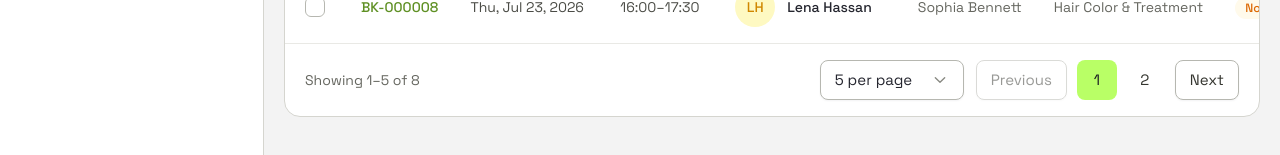
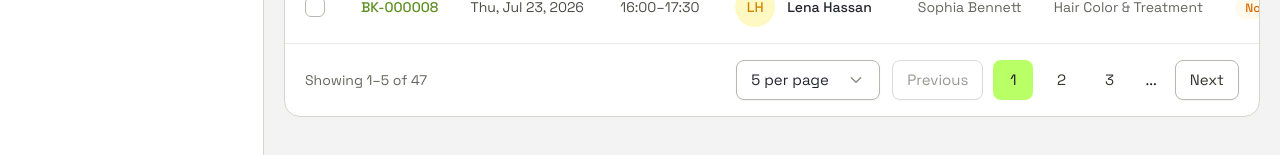
Before and after one commit to ROSHAIL3/seniorproject, a Next.js app: page /appointments in a window 1280 px wide. Shown: the part 609-764 px from the top of the page. Built offline with nearby package versions, Linux system fonts and the light colour scheme.

Commit message:
mock data

```diff
--- a/src/data/mock/appointments.ts
+++ b/src/data/mock/appointments.ts
@@ -1,4 +1,166 @@
 import type { ActivityItem, Appointment } from "@/types/appointments";
+
+const july24Customers = [
+  {
+    id: "customer-1",
+    name: "Roshail Ahmed",
+    phone: "+973 3876 4976",
+    email: "tfroshail@gmail.com",
+  },
+  {
+    id: "customer-2",
+    name: "Lena Hassan",
+    phone: "+973 3601 8842",
+    email: "lena.hassan@example.com",
+  },
+  {
+    id: "customer-3",
+    name: "Mariam Ali",
+    phone: "+973 3994 1280",
+    email: "mariam.ali@example.com",
+  },
+  {
+    id: "customer-4",
+    name: "Noor Salman",
+    phone: "+973 3362 7701",
+    email: "noor.salman@example.com",
+  },
+];
+
+const july24Statuses: Appointment["status"][] = [
+  "Booked",
+  "Confirmed",
+  "Completed",
+  "Booked",
+  "Confirmed",
+];
+
+const addMinutes = (time: string, minutesToAdd: number) => {
+  const [hours, minutes] = time.split(":").map(Number);
+  const totalMinutes = hours * 60 + minutes + minutesToAdd;
+  return `${String(Math.floor(totalMinutes / 60)).padStart(2, "0")}:${String(
+    totalMinutes % 60,
+  ).padStart(2, "0")}`;
+};
+
+const july24StaffBookings = [
+  {
+    staffId: "staff-sophia",
+    staffName: "Sophia Bennett",
+    branchId: "branch-manama",
+    serviceId: "service-haircut",
+    serviceName: "Women's Haircut",
+    priceBhd: 18,
+    durationMinutes: 45,
+    startTimes: [
+      "08:00",
+      "08:45",
+      "09:30",
+      "10:15",
+      "11:00",
+      "11:45",
+      "12:30",
+      "13:15",
+      "14:00",
+      "14:45",
+    ],
+  },
+  {
+    staffId: "staff-james",
+    staffName: "James Carter",
+    branchId: "branch-manama",
+    serviceId: "service-massage",
+    serviceName: "Deep Tissue Massage",
+    priceBhd: 30,
+    durationMinutes: 60,
+    startTimes: [
+      "08:00",
+      "09:00",
+      "10:00",
+      "11:00",
+      "12:00",
+      "13:00",
+      "14:00",
+      "15:00",
+      "16:00",
+      "17:00",
+    ],
+  },
+  {
+    staffId: "staff-mia",
+    staffName: "Mia Collins",
+    branchId: "branch-seef",
+    serviceId: "service-manicure",
+    serviceName: "Classic Manicure",
+    priceBhd: 15,
+    durationMinutes: 45,
+    startTimes: [
+      "08:00",
+      "08:45",
+      "09:30",
+      "10:15",
+      "11:00",
+      "11:45",
+      "12:30",
+      "13:15",
+      "14:00",
+      "14:45",
+    ],
+  },
+  {
+    // Daniel already has the 12:00 booking in the original mock records below.
+    staffId: "staff-daniel",
+    staffName: "Daniel Lee",
+    branchId: "branch-manama",
+    serviceId: "service-haircut",
+    serviceName: "Women's Haircut",
+    priceBhd: 18,
+    durationMinutes: 45,
+    startTimes: [
+      "08:00",
+      "08:45",
+      "09:30",
+      "10:15",
+      "11:00",
+      "12:45",
+      "14:00",
+      "14:45",
+      "15:30",
+    ],
+  },
+];
+
+const july24MockAppointments: Appointment[] = july24StaffBookings.flatMap(
+  (staff, staffIndex) =>
+    staff.startTimes.map((startTime, bookingIndex) => {
+      const customer =
+        july24Customers[(staffIndex + bookingIndex) % july24Customers.length];
+      const sequence = staffIndex * 10 + bookingIndex + 1;
+
+      return {
+        id: `mock-july24-${staff.staffId}-${bookingIndex + 1}`,
+        bookingNumber: `BK-MOCK-0724-${String(sequence).padStart(2, "0")}`,
+        appointmentDate: "2026-07-24",
+        startTime,
+        endTime: addMinutes(startTime, staff.durationMinutes),
+        customerId: customer.id,
+        customerName: customer.name,
+        customerPhone: customer.phone,
+        customerEmail: customer.email,
+        staffId: staff.staffId,
+        staffName: staff.staffName,
+        serviceId: staff.serviceId,
+        serviceName: staff.serviceName,
+        priceBhd: staff.priceBhd,
+        status: july24Statuses[bookingIndex % july24Statuses.length],
+        createdBy: "Mock calendar data",
+        branchId: staff.branchId,
+        advancePaidBhd: 0,
+        createdAt: "2026-07-23T08:00:00.000Z",
+        updatedAt: "2026-07-23T08:00:00.000Z",
+      };
+    }),
+);
 
 export const mockAppointments: Appointment[] = [
   { id: "appointment-1", bookingNumber: "BK-000004", appointmentDate: "2026-07-20", startTime: "10:45", endTime: "11:30", customerId: "customer-1", customerName: "Roshail Ahmed", customerPhone: "+973 3876 4976", customerEmail: "tfroshail@gmail.com", staffId: "staff-sophia", staffName: "Sophia Bennett", serviceId: "service-haircut", serviceName: "Women's Haircut", priceBhd: 18, status: "Booked", createdBy: "Online booking", branchId: "branch-manama", notes: "Customer requested a layered finish.", advancePaidBhd: 5, createdAt: "2026-07-18T06:12:00.000Z", updatedAt: "2026-07-18T06:18:00.000Z" },
@@ -15,6 +177,7 @@ export const mockAppointments: Appointment[] = [
   { id: "appointment-12", bookingNumber: "BK-000015", appointmentDate: "2026-07-17", startTime: "15:00", endTime: "16:00", customerId: "customer-3", customerName: "Mariam Ali", customerPhone: "+973 3994 1280", customerEmail: "mariam.ali@example.com", staffId: "staff-james", staffName: "James Carter", serviceId: "service-massage", serviceName: "Deep Tissue Massage", priceBhd: 30, status: "Completed", createdBy: "Fatima Admin", branchId: "branch-manama", advancePaidBhd: 33, createdAt: "2026-07-17T12:00:00.000Z", updatedAt: "2026-07-17T13:00:00.000Z" },
   { id: "appointment-13", bookingNumber: "BK-000016", appointmentDate: "2026-07-19", startTime: "10:30", endTime: "11:15", customerId: "customer-4", customerName: "Noor Salman", customerPhone: "+973 3362 7701", customerEmail: "noor.salman@example.com", staffId: "staff-mia", staffName: "Mia Collins", serviceId: "service-manicure", serviceName: "Classic Manicure", priceBhd: 15, status: "Completed", createdBy: "Noor Reception", branchId: "branch-seef", advancePaidBhd: 16.5, createdAt: "2026-07-19T07:30:00.000Z", updatedAt: "2026-07-19T08:15:00.000Z" },
   { id: "appointment-14", bookingNumber: "BK-000017", appointmentDate: "2026-07-20", startTime: "16:00", endTime: "17:30", customerId: "customer-2", customerName: "Lena Hassan", customerPhone: "+973 3601 8842", customerEmail: "lena.hassan@example.com", staffId: "staff-sophia", staffName: "Sophia Bennett", serviceId: "service-color", serviceName: "Hair Color & Treatment", priceBhd: 42.5, status: "Completed", createdBy: "Fatima Admin", branchId: "branch-manama", advancePaidBhd: 46.75, createdAt: "2026-07-20T13:00:00.000Z", updatedAt: "2026-07-20T14:30:00.000Z" },
+  ...july24MockAppointments,
 ];
 
 export const mockAppointmentActivity: ActivityItem[] = [
```
